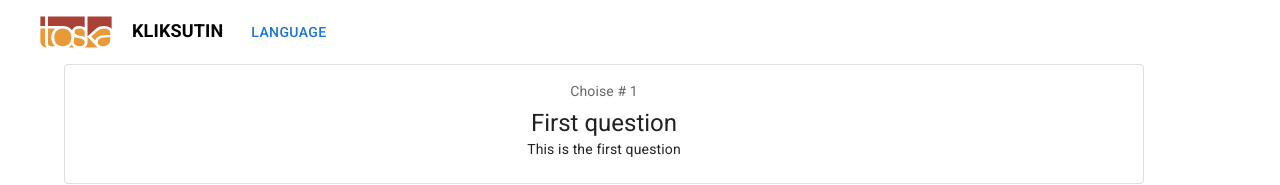
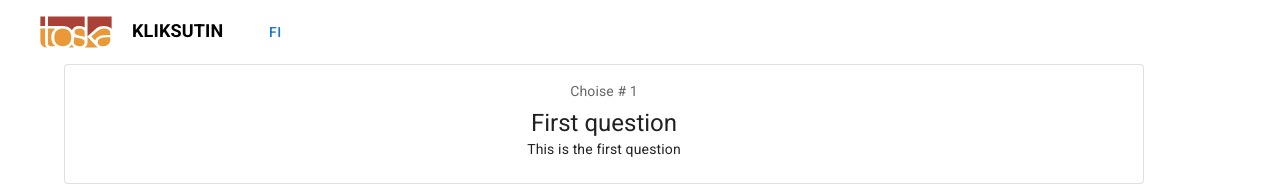
Before and after one commit to UniversityOfHelsinkiCS/kliksutin, a React (Create React App) app: page / in a window 1280 px wide. Shown: the top 185 px of the page. Built offline with nearby package versions, Linux system fonts and the light colour scheme.

Commit message:
Rename variables, also changing language now closes the language menu

```diff
--- a/src/client/components/NavBar/NavBar.tsx
+++ b/src/client/components/NavBar/NavBar.tsx
@@ -1,4 +1,4 @@
-import React, { useEffect, useRef, useState } from 'react'
+import React, { useRef, useState } from 'react'
 import {
   AppBar,
   Toolbar,
@@ -69,18 +69,16 @@ const styles = {
 }
 
 const NavBar = () => {
-  const [open, setOpen] = useState(false)
+  const [openLanguageSelect, setOpenLanguageSelect] = useState(false)
   const anchorRef = useRef<HTMLButtonElement>(null)
 
   const languages = ['fi', 'sv', 'en']
   const [language, setLanguage] = useState('fi')
 
-  const prevOpen = useRef(open)
-  useEffect(() => {
-    if (prevOpen.current === true && open === false) anchorRef.current!.focus()
-
-    prevOpen.current = open
-  }, [open])
+  const handleLanguageChange = (newLanguage: any) => {
+    setLanguage(newLanguage)
+    setOpenLanguageSelect(false)
+  }
 
   console.log('Current language', language)
 
@@ -113,15 +111,17 @@ const NavBar = () => {
             <Button
               ref={anchorRef}
               id="composition-button"
-              aria-controls={open ? 'composition-menu' : undefined}
-              aria-expanded={open ? 'true' : undefined}
+              aria-controls={
+                openLanguageSelect ? 'composition-menu' : undefined
+              }
+              aria-expanded={openLanguageSelect ? 'true' : undefined}
               aria-haspopup="true"
-              onClick={() => setOpen(!open)}
+              onClick={() => setOpenLanguageSelect(!openLanguageSelect)}
             >
-              Language
+              {language}
             </Button>
             <Popper
-              open={open}
+              open={openLanguageSelect}
               anchorEl={anchorRef.current}
               role={undefined}
               placement="bottom-start"
@@ -137,9 +137,13 @@ const NavBar = () => {
                   }}
                 >
                   <Paper>
-                    <ClickAwayListener onClickAway={() => setOpen(!open)}>
+                    <ClickAwayListener
+                      onClickAway={() =>
+                        setOpenLanguageSelect(!openLanguageSelect)
+                      }
+                    >
                       <MenuList
-                        autoFocusItem={open}
+                        autoFocusItem={openLanguageSelect}
                         id="composition-menu"
                         aria-labelledby="composition-button"
                       >
@@ -151,7 +155,7 @@ const NavBar = () => {
                               language === l && styles.activeItem,
                             ]}
                             onClick={() => {
-                              setLanguage(l)
+                              handleLanguageChange(l)
                             }}
                           >
                             {l.toUpperCase()}
```
